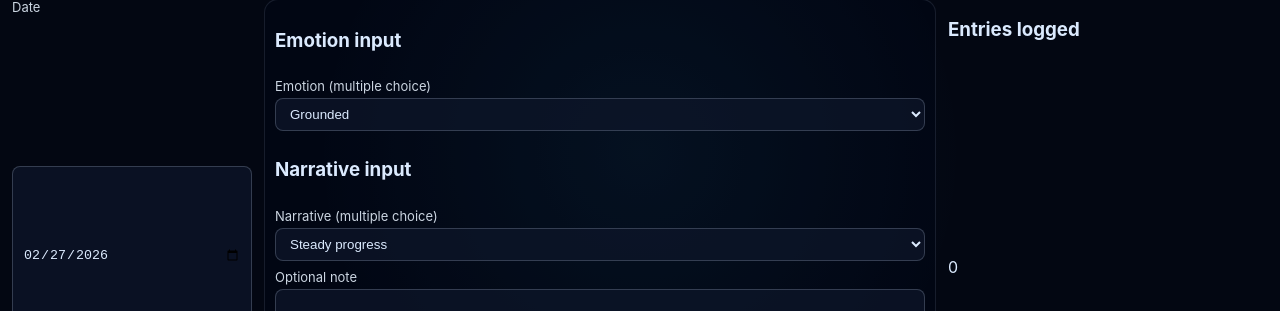
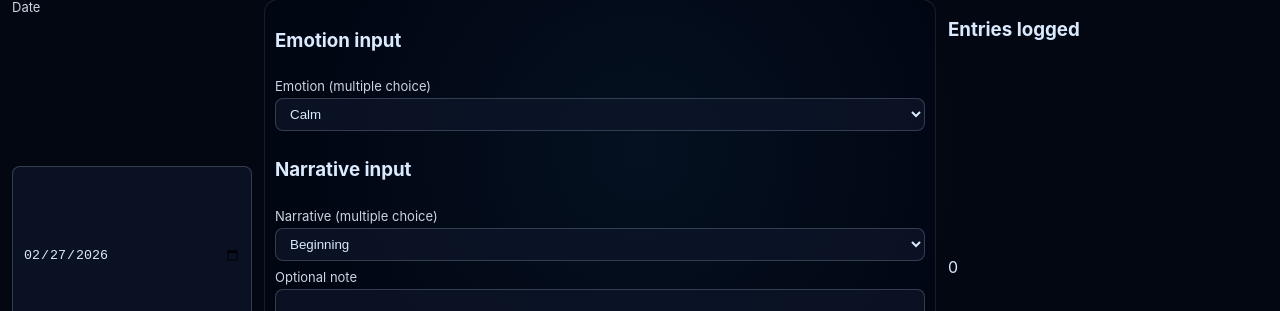
Before and after one commit to exeunt3/highmaps, a React (Vite) app: page / in a window 1280 px wide. Shown: the part 144-455 px from the top of the page. Built offline with nearby package versions, Linux system fonts and the light colour scheme.

Commit message:
Expand emotion and narrative multiple-choice options

```diff
--- a/src/state/store.ts
+++ b/src/state/store.ts
@@ -20,31 +20,58 @@ export const PRIMARY_EMOTIONS = [
   'confidence',
   'awe',
   'desire',
+  'playfulness',
+  'focus',
+  'anticipation',
+  'hope',
   'sadness',
   'anxiety',
   'irritation',
   'anger',
+  'frustration',
   'shame',
+  'loneliness',
+  'envy',
+  'guilt',
+  'confusion',
+  'overwhelm',
+  'fatigue',
   'numbness',
-  'fatigue',
-  'loneliness',
 ] as const;
 
 export const NARRATIVE_ATOMS = [
   'beginning',
+  'invitation',
+  'departure',
+  'commitment',
   'setup',
+  'exploration',
   'rising_action',
+  'training',
+  'bonding',
+  'search',
+  'expansion',
   'complication',
+  'conflict',
+  'pressure',
   'reversal',
+  'doubt',
+  'fragmentation',
   'turning_point',
   'crisis',
   'climax',
+  'revelation',
+  'decision',
   'falling_action',
+  'integration',
+  'repair',
   'resolution',
+  'return',
   'aftermath',
   'digression',
   'stasis',
   'echo',
+  'recurrence',
 ] as const;
 
 type Role = 'protagonist' | 'support' | 'observer';
--- a/src/ui/log/LogScreen.tsx
+++ b/src/ui/log/LogScreen.tsx
@@ -6,22 +6,6 @@ import {
   type GeomodeEntry,
 } from '../../state/store';
 import { DatasetImport } from '../dataset/DatasetImport';
-
-const EMOTION_CHOICES = [
-  { id: 'grounded', label: 'Grounded', primaryEmotion: 'calm', valence: 2, arousal: 1, energy: 2, clarity: 4, sociality: 1 },
-  { id: 'energized', label: 'Energized', primaryEmotion: 'joy', valence: 4, arousal: 4, energy: 5, clarity: 3, sociality: 3 },
-  { id: 'stretched', label: 'Stretched', primaryEmotion: 'anxiety', valence: -2, arousal: 4, energy: 2, clarity: 1, sociality: -2 },
-  { id: 'friction', label: 'Friction', primaryEmotion: 'anger', valence: -3, arousal: 4, energy: 4, clarity: 2, sociality: -3 },
-  { id: 'fatigued', label: 'Fatigued', primaryEmotion: 'fatigue', valence: -1, arousal: 1, energy: 0, clarity: 1, sociality: -1 },
-] as const;
-
-const NARRATIVE_CHOICES = [
-  { id: 'steady-progress', label: 'Steady progress', atoms: ['setup', 'rising_action'], role: 'protagonist' as const, conflictLevel: 1, agencyLevel: 4, closureLevel: 3 },
-  { id: 'pivot-day', label: 'Pivot day', atoms: ['turning_point', 'climax'], role: 'protagonist' as const, conflictLevel: 3, agencyLevel: 4, closureLevel: 2 },
-  { id: 'heavy-loop', label: 'Heavy loop', atoms: ['complication', 'stasis'], role: 'observer' as const, conflictLevel: 4, agencyLevel: 1, closureLevel: 0 },
-  { id: 'repair-arc', label: 'Repair arc', atoms: ['falling_action', 'resolution'], role: 'support' as const, conflictLevel: 2, agencyLevel: 3, closureLevel: 4 },
-  { id: 'open-thread', label: 'Open thread', atoms: ['beginning', 'echo'], role: 'observer' as const, conflictLevel: 2, agencyLevel: 2, closureLevel: 1 },
-] as const;
 
 const emotionState = (entry?: GeomodeEntry) => ({
   primaryEmotion: entry?.emotion.primaryEmotion ?? 'calm',
@@ -46,15 +30,19 @@ const narrativeState = (entry?: GeomodeEntry) => ({
 
 const detectEmotionChoice = (entry?: GeomodeEntry) => {
   const active = emotionState(entry);
-  const match = EMOTION_CHOICES.find((choice) => choice.primaryEmotion === active.primaryEmotion && choice.valence === active.valence && choice.arousal === active.arousal && choice.energy === active.energy);
-  return match?.id ?? 'grounded';
+  return PRIMARY_EMOTIONS.includes(active.primaryEmotion) ? active.primaryEmotion : 'calm';
 };
 
 const detectNarrativeChoice = (entry?: GeomodeEntry) => {
   const active = narrativeState(entry);
-  const match = NARRATIVE_CHOICES.find((choice) => choice.role === active.role && choice.atoms.every((atom) => active.atoms.includes(atom as typeof NARRATIVE_ATOMS[number])));
-  return match?.id ?? 'steady-progress';
+  const firstAtom = active.atoms[0];
+  return firstAtom && NARRATIVE_ATOMS.includes(firstAtom) ? firstAtom : 'beginning';
 };
+
+const formatLabel = (value: string) => value
+  .split('_')
+  .map((part) => part.slice(0, 1).toUpperCase() + part.slice(1))
+  .join(' ');
 
 export const LogScreen = () => {
   const { entries, upsertEntry } = useGeomodeStore();
@@ -80,45 +68,34 @@ export const LogScreen = () => {
           <h3>Emotion input</h3>
           <label>Emotion (multiple choice)
             <select value={activeEmotionChoice} onChange={(event) => {
-              const choice = EMOTION_CHOICES.find((item) => item.id === event.target.value);
-              if (!choice) return;
-              const primaryEmotion = PRIMARY_EMOTIONS.includes(choice.primaryEmotion as typeof PRIMARY_EMOTIONS[number])
-                ? choice.primaryEmotion as typeof PRIMARY_EMOTIONS[number]
+              const primaryEmotion = PRIMARY_EMOTIONS.includes(event.target.value as typeof PRIMARY_EMOTIONS[number])
+                ? event.target.value as typeof PRIMARY_EMOTIONS[number]
                 : 'calm';
               upsertEntry(date, {
                 emotion: {
                   ...emotionState(active),
                   primaryEmotion,
-                  secondaryEmotions: [],
-                  valence: choice.valence,
-                  arousal: choice.arousal,
-                  energy: choice.energy,
-                  clarity: choice.clarity,
-                  sociality: choice.sociality,
                 },
               });
             }}>
-              {EMOTION_CHOICES.map((choice) => <option key={choice.id} value={choice.id}>{choice.label}</option>)}
+              {PRIMARY_EMOTIONS.map((emotion) => <option key={emotion} value={emotion}>{formatLabel(emotion)}</option>)}
             </select>
           </label>
 
           <h3>Narrative input</h3>
           <label>Narrative (multiple choice)
             <select value={activeNarrativeChoice} onChange={(event) => {
-              const choice = NARRATIVE_CHOICES.find((item) => item.id === event.target.value);
-              if (!choice) return;
+              const selectedAtom = NARRATIVE_ATOMS.includes(event.target.value as typeof NARRATIVE_ATOMS[number])
+                ? event.target.value as typeof NARRATIVE_ATOMS[number]
+                : 'beginning';
               upsertEntry(date, {
                 narrative: {
                   ...narrativeState(active),
-                  atoms: [...choice.atoms] as Array<typeof NARRATIVE_ATOMS[number]>,
-                  role: choice.role,
-                  conflictLevel: choice.conflictLevel,
-                  agencyLevel: choice.agencyLevel,
-                  closureLevel: choice.closureLevel,
+                  atoms: [selectedAtom],
                 },
               });
             }}>
-              {NARRATIVE_CHOICES.map((choice) => <option key={choice.id} value={choice.id}>{choice.label}</option>)}
+              {NARRATIVE_ATOMS.map((atom) => <option key={atom} value={atom}>{formatLabel(atom)}</option>)}
             </select>
           </label>
 
```
